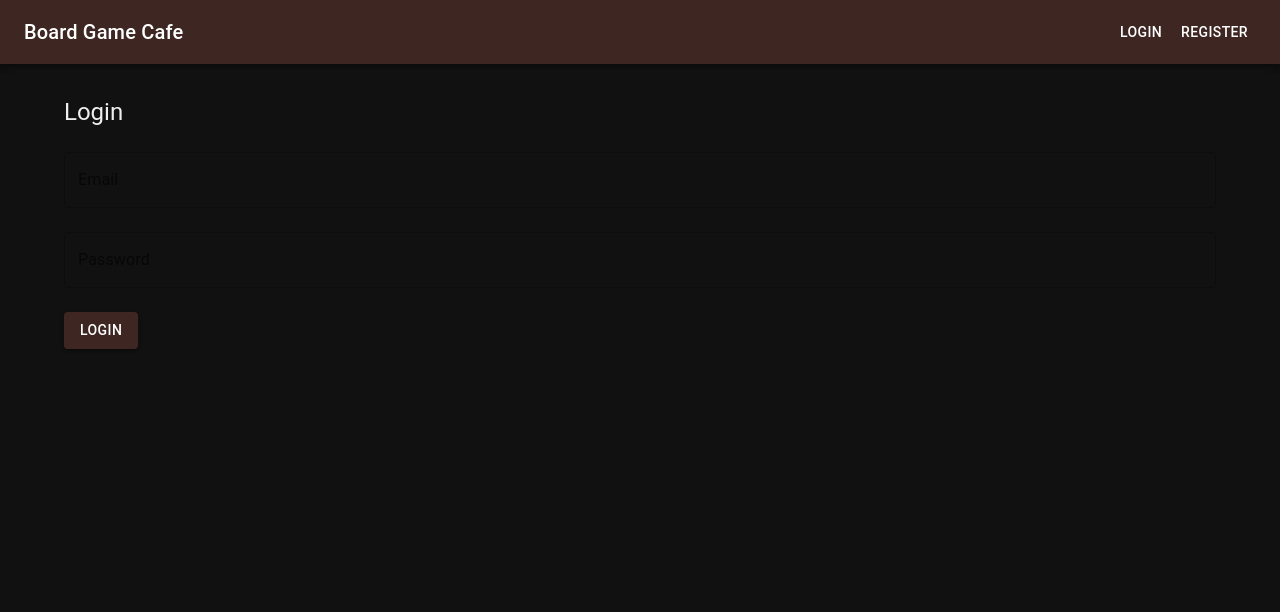
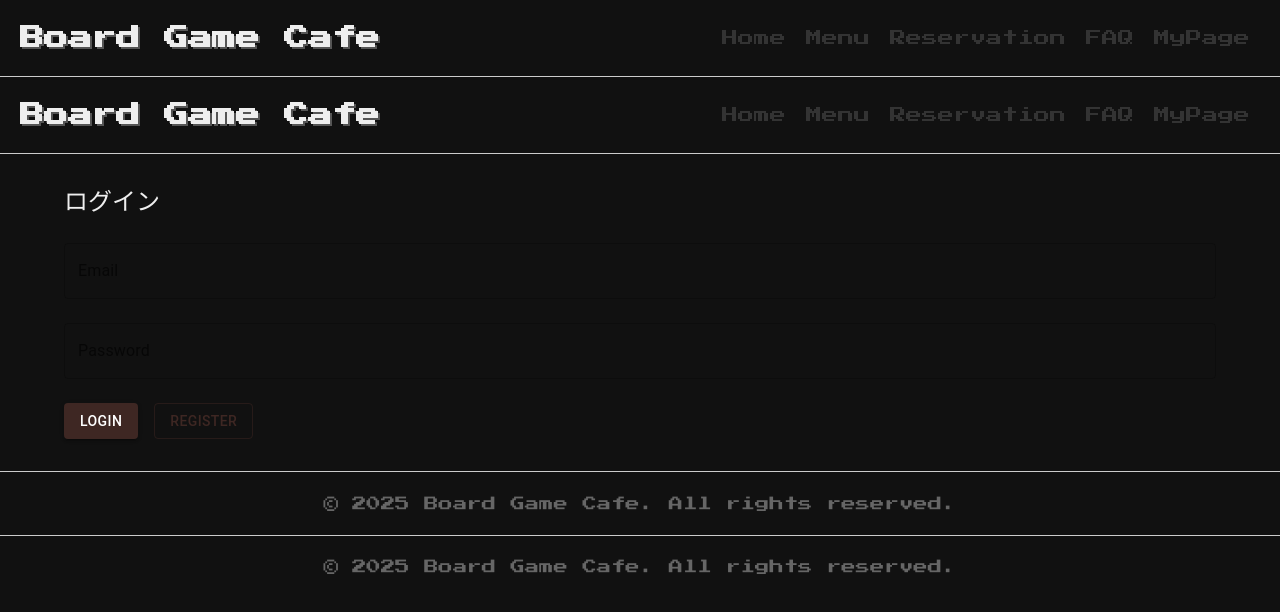
Before and after one commit to chop0522/Level-website, a React (Create React App) app: page /login in a window 1280 px wide. Shown: the top 612 px of the page. Built offline with nearby package versions, Linux system fonts and the light colour scheme.

Commit message:
Rename and reorganize files and directories

```diff
--- a/src/App.jsx
+++ b/src/App.jsx
@@ -5,8 +5,11 @@ import Home from './pages/Home';
 import Register from './pages/Register';
 import Login from './pages/Login';
 import MyPage from './pages/MyPage';
+import Header from './components/Header';  // ★ 追加
+import Footer from './components/Footer';  // ★ 追加
+
 import { createTheme, ThemeProvider } from '@mui/material/styles';
-import { AppBar, Toolbar, Button, Typography } from '@mui/material';
+// import { AppBar, Toolbar, Button, Typography } from '@mui/material'; // ★ コメントアウト
 
 // ▼ 店内色合い (茶,青,赤,白,黒) を反映したテーマ
 const theme = createTheme({
@@ -31,28 +34,72 @@ const theme = createTheme({
 
 function App() {
   const [token, setToken] = useState(localStorage.getItem('token') || '');
+  const [userRole, setUserRole] = useState('user'); // デフォルトuser
   const navigate = useNavigate();
 
+  // ▼ トークン読み込み後、ユーザー情報を取得しroleを判定
   useEffect(() => {
-    // 保存されているトークンを再読み込み
-    setToken(localStorage.getItem('token') || '');
+    const storedToken = localStorage.getItem('token') || '';
+    setToken(storedToken);
+
+    if (storedToken) {
+      // トークンがある場合、/api/userinfo で roleを取得
+      fetch('/api/userinfo', {
+        headers: {
+          Authorization: `Bearer ${storedToken}`
+        }
+      })
+        .then(res => res.json())
+        .then(data => {
+          if (data.error) {
+            console.error(data.error);
+            // トークンエラーなど → ログアウト処理
+            handleLogout();
+          } else {
+            // roleを取得
+            if (data.role === 'admin') {
+              setUserRole('admin');
+            } else {
+              setUserRole('user');
+            }
+          }
+        })
+        .catch(err => {
+          console.error(err);
+          // 失敗時はroleをuserに戻す
+          setUserRole('user');
+        });
+    } else {
+      // トークンが無い場合
+      setUserRole('user');
+    }
   }, []);
 
   const handleLogout = () => {
     localStorage.removeItem('token');
     setToken('');
+    setUserRole('user');
     navigate('/');
   };
 
   return (
     <ThemeProvider theme={theme}>
+
+      {/*
+        ★ コメントアウト: MUIのAppBar/Toolbar部分
         <AppBar position="static" color="primary">
           <Toolbar>
             <Typography variant="h6" sx={{ flexGrow: 1 }}>
               Board Game Cafe
             </Typography>
+
             {token ? (
               <>
+                {userRole === 'admin' && (
+                  <Button color="inherit" onClick={() => navigate('/admin')}>
+                    Admin
+                  </Button>
+                )}
                 <Button color="inherit" onClick={() => navigate('/mypage')}>
                   My Page
                 </Button>
@@ -72,6 +119,10 @@ function App() {
             )}
           </Toolbar>
         </AppBar>
+      */}
+
+      {/* ★ 代わりに「Header」コンポーネントを表示 */}
+      <Header userRole={userRole} />
 
       <Routes>
         <Route path="/" element={<Home />} />
@@ -87,7 +138,17 @@ function App() {
           path="/mypage"
           element={<MyPage token={token} />}
         />
+
+        {/*
+          任意: Admin専用ページ(まだ作ってないならコメントアウト)
+          import AdminPage from './pages/AdminPage';
+          <Route path="/admin" element={<AdminPage />} />
+        */}
       </Routes>
+
+      {/* ★ 新たに「Footer」コンポーネントを表示 */}
+      <Footer />
+
     </ThemeProvider>
   );
 }
--- a/src/components/Footer.jsx
+++ b/src/components/Footer.jsx
@@ -1,9 +1,10 @@
 // src/components/Footer.jsx
 import React from 'react';
+import styles from './Footer.module.css';
 
 function Footer() {
   return (
-    <footer className="footer">
+    <footer className={styles.footer}>
       <p>© 2025 Board Game Cafe. All rights reserved.</p>
     </footer>
   );
--- /dev/null
+++ b/src/components/Footer.module.css
@@ -0,0 +1,8 @@
+/* src/components/Footer.module.css */
+.footer {
+    padding: 10px 20px;
+    border-top: 1px solid #ccc;
+    text-align: center;
+    font-size: 0.9rem;
+    color: #666;
+  }
--- a/src/components/Header.jsx
+++ b/src/components/Header.jsx
@@ -1,19 +1,22 @@
 // src/components/Header.jsx
 import React from 'react';
 import { Link } from 'react-router-dom';
+import styles from './Header.module.css';
 
-function Header() {
+function Header({ userRole = 'user' }) {
   return (
-    <header className="header">
-      <h1>Board Game Cafe</h1>
-      <nav>
-        <Link to="/" style={{ margin: '0 10px' }}>Home</Link>
-        <Link to="/menu" style={{ margin: '0 10px' }}>Menu</Link>
-        <Link to="/calendar" style={{ margin: '0 10px' }}>Calendar</Link>
-        <Link to="/reservation" style={{ margin: '0 10px' }}>Reservation</Link>
-        <Link to="/faq" style={{ margin: '0 10px' }}>FAQ</Link>
-        <Link to="/mypage" style={{ margin: '0 10px' }}>MyPage</Link>
-        <Link to="/admin" style={{ margin: '0 10px' }}>Admin</Link>
+    <header className={styles.header}>
+      <h1 className={styles.logo}>Board Game Cafe</h1>
+
+      <nav className={styles.navLinks}>
+        <Link to="/">Home</Link>
+        <Link to="/menu">Menu</Link>
+        <Link to="/reservation">Reservation</Link>
+        <Link to="/faq">FAQ</Link>
+        <Link to="/mypage">MyPage</Link>
+        {userRole === 'admin' && (
+          <Link to="/admin">Admin</Link>
+        )}
       </nav>
     </header>
   );
--- /dev/null
+++ b/src/components/Header.module.css
@@ -0,0 +1,19 @@
+/* src/components/Header.module.css */
+.header {
+    padding: 10px 20px;
+    border-bottom: 1px solid #ccc;
+    display: flex;
+    justify-content: space-between;
+    align-items: center;
+  }
+
+  .logo {
+    font-size: 1.5rem;
+    margin-right: 20px;
+  }
+
+  .navLinks a {
+    margin: 0 10px;
+    text-decoration: none;
+    color: #333;
+  }
--- a/src/pages/Login.jsx
+++ b/src/pages/Login.jsx
@@ -1,9 +1,21 @@
 // src/pages/Login.jsx
 import React, { useState } from 'react';
-import { TextField, Button, Container, Typography } from '@mui/material';
+import {
+  TextField,
+  Button,
+  Container,
+  Typography,
+  Box
+} from '@mui/material';
+import { useNavigate, Link as RouterLink } from 'react-router-dom';
 import { loginUser } from '../services/api';
 
+// もし Header, Footer を使うなら import
+import Header from '../components/Header';
+import Footer from '../components/Footer';
+
 function Login({ token, setToken }) {
+  const navigate = useNavigate(); // ページ遷移に使う
   const [email, setEmail] = useState('');
   const [password, setPassword] = useState('');
 
@@ -11,10 +23,14 @@ function Login({ token, setToken }) {
     try {
       const res = await loginUser(email, password);
       if (res.success) {
+        // ログイン成功
         localStorage.setItem('token', res.token);
         setToken(res.token);
         alert('Login success!');
+        // ログイン後、任意のページへ
+        navigate('/mypage');
       } else {
+        // ログイン失敗時
         alert(res.error || 'Login failed');
       }
     } catch (err) {
@@ -24,8 +40,16 @@ function Login({ token, setToken }) {
   };
 
   return (
-    <Container sx={{ mt: 4 }}>
-      <Typography variant="h5" gutterBottom>Login</Typography>
+    <>
+      {/* Header (もしHeader.jsxが存在するなら) */}
+      <Header />
+
+      <Container sx={{ mt: 4, mb: 4, maxWidth: 'sm' }}>
+        <Typography variant="h5" gutterBottom>
+          ログイン
+        </Typography>
+
+        {/* Email */}
         <TextField
           label="Email"
           fullWidth
@@ -33,6 +57,8 @@ function Login({ token, setToken }) {
           value={email}
           onChange={(e) => setEmail(e.target.value)}
         />
+
+        {/* Password */}
         <TextField
           label="Password"
           fullWidth
@@ -41,10 +67,26 @@ function Login({ token, setToken }) {
           value={password}
           onChange={(e) => setPassword(e.target.value)}
         />
-      <Button variant="contained" onClick={handleLogin} sx={{ mt: 2 }}>
+
+        <Box sx={{ mt: 2, display: 'flex', gap: 2 }}>
+          <Button variant="contained" onClick={handleLogin}>
             Login
           </Button>
+
+          {/* Registerへの導線 */}
+          <Button
+            variant="outlined"
+            component={RouterLink}
+            to="/register"
+          >
+            Register
+          </Button>
+        </Box>
       </Container>
+
+      {/* Footer (もしFooter.jsxが存在するなら) */}
+      <Footer />
+    </>
   );
 }
 
```
Lines whose indentation alone changed are shown as unchanged.
